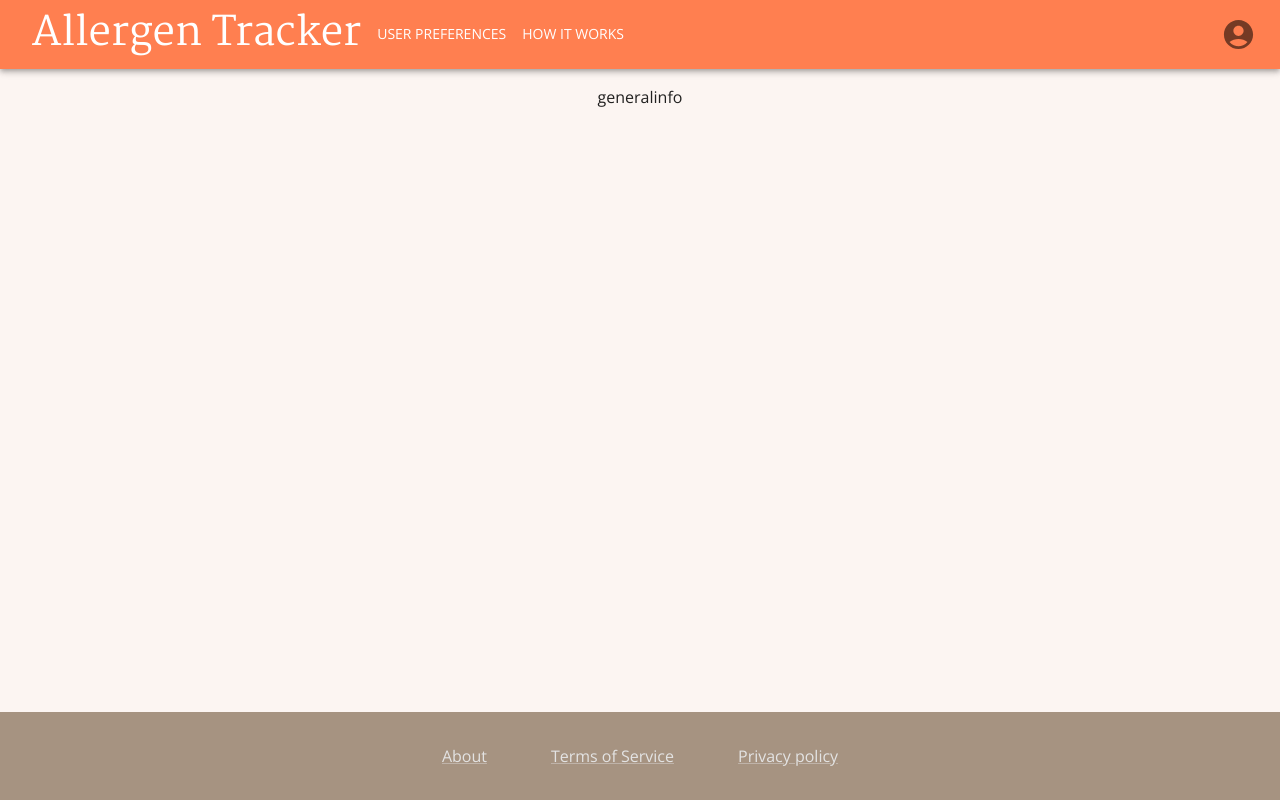
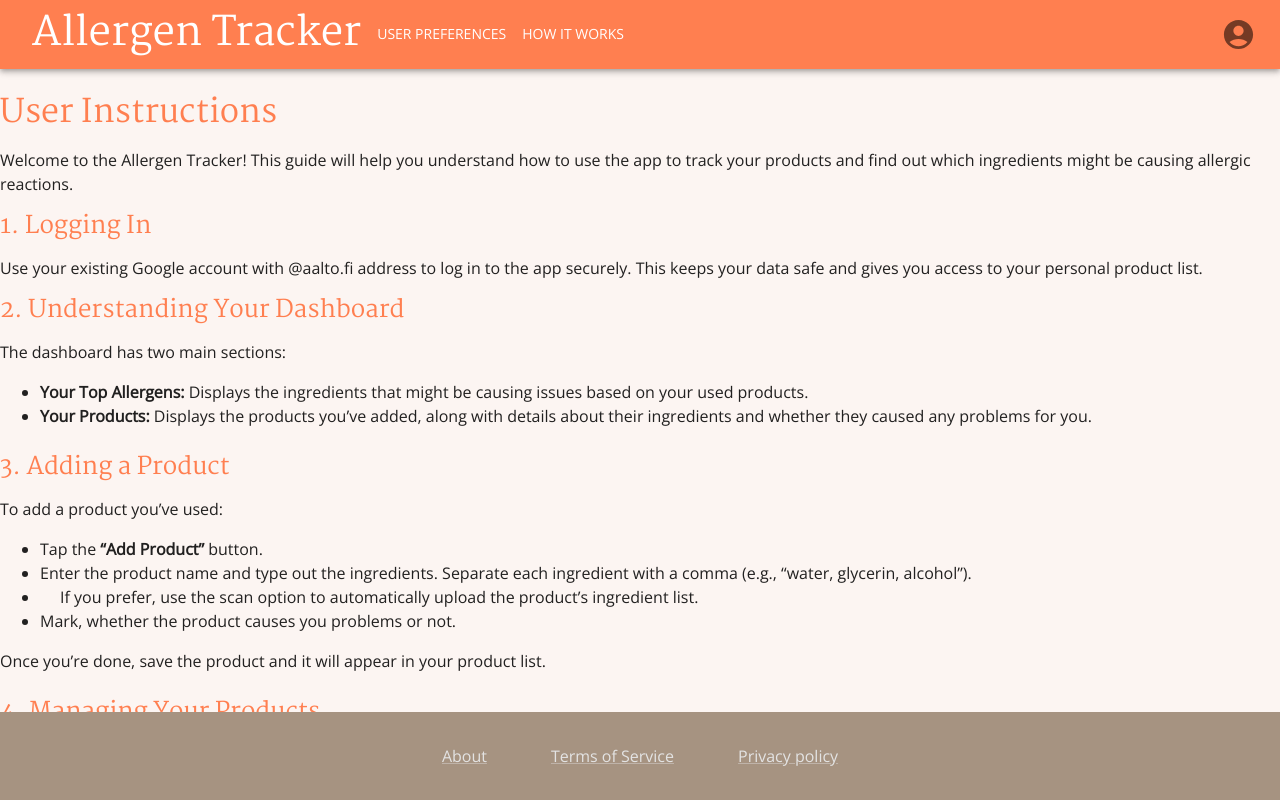
Before and after one commit to jompsku/dw3s-allergentracker, a React (Vite) app in the folder frontend/: page /how-it-works in a window 1280 px wide. Built offline with nearby package versions, Linux system fonts and the light colour scheme; what @toolpad/core would draw is missing.

Commit message:
add user instructions

```diff
--- a/frontend/src/components/pages/GeneralInfoPage.jsx
+++ b/frontend/src/components/pages/GeneralInfoPage.jsx
@@ -1,9 +1,87 @@
-import { Box, Button, Container } from "@mui/material"
+import { Box, Typography } from "@mui/material";
 
-function GeneralInfoPage() {
+const GeneralInfoPage = () => {
   return (
-      <p>generalinfo</p>
-  )
-}
+    <Box>
+      <Typography variant="h2" sx={{ marginTop: '25px' }}>User Instructions</Typography>
+      <p>
+        Welcome to the Allergen Tracker! This guide will help you understand how to use the app to track your products and find out which ingredients might be causing allergic reactions.
+      </p>
 
-export default GeneralInfoPage
+      <Typography variant="h3" sx={{ marginTop: '16px' }}>1. Logging In</Typography>
+      <p>
+        Use your existing Google account with @aalto.fi address to log in to the app securely. This keeps your data safe and gives you access to your personal product list.
+      </p>
+
+      <Typography variant="h3" sx={{ marginTop: '16px' }}>2. Understanding Your Dashboard</Typography>
+      <p>The dashboard has two main sections:</p>
+      <ul>
+        <li>
+          <strong>Your Top Allergens:</strong> Displays the ingredients that might be causing issues based on your used products.
+        </li>
+        <li>
+          <strong>Your Products:</strong> Displays the products you’ve added, along with details about their ingredients and whether they caused any problems for you.
+        </li>
+      </ul>
+
+      <Typography variant="h3" sx={{ marginTop: '25px' }}>3. Adding a Product</Typography>
+      <p>
+        To add a product you’ve used:
+      </p>
+      <ul>
+        <li>Tap the <strong><q>Add Product</q></strong> button.</li>
+        <li>
+          Enter the product name and type out the ingredients. Separate each ingredient with a comma (e.g., <q>water, glycerin, alcohol</q>).
+        </li>
+        <li>
+        <div style={{ marginLeft: '20px' }}>
+          If you prefer, use the scan option to automatically upload the product’s ingredient list.
+        </div>
+        </li>
+        <li>
+          Mark, whether the product causes you problems or not.
+        </li>
+      </ul>
+      <p>Once you’re done, save the product and it will appear in your product list.</p>
+
+      <Typography variant="h3" sx={{ marginTop: '25px' }}>4. Managing Your Products</Typography>
+      <Typography variant="h4" sx={{ marginTop: '16px' }}>a. Viewing Product Details</Typography>
+      <p>
+        To see more details about a product and edit them, such as its ingredients, expand the product from the <strong>Your Products</strong> list.
+      </p>
+
+      <Typography variant="h4" sx={{ marginTop: '16px' }}>b. Editing a Product</Typography>
+      <p>
+        If you need to make changes to a product’s name, ingredient list, or change whether it causes you problems, click the <q><strong>Edit</strong></q> button and update the details.
+      </p>
+
+      <Typography variant="h4" sx={{ marginTop: '16px' }}>c. Deleting a Product</Typography>
+      <p>
+        To remove a product from your list, click the <q><strong>Delete</strong></q> button. This action is permanent, so be sure before deleting.
+      </p>
+
+      <Typography variant="h3" sx={{ marginTop: '25px' }}>5. Additional Features</Typography>
+      <Typography variant="h4" sx={{ marginTop: '16px' }}>a. <q>How It Works</q> Section</Typography>
+      <p>
+        Learn more about how the app works by visiting the “How It Works” section in the menu at the top of every application view.
+      </p>
+
+      <Typography variant="h4" sx={{ marginTop: '16px' }}>b. Support Links</Typography>
+      <p>
+        You can find useful links like <i>About</i>, <i>Terms of Service</i>, and <i>Privacy Policy</i> at the bottom of every application view.
+      </p>
+
+      <Typography variant="h4" sx={{ marginTop: '16px' }}>c. Language</Typography>
+      <p>
+        Currently, the app is available only in English.
+      </p>
+
+      <Typography variant="h3" sx={{ marginTop: '25px' }}>7. Final Notes</Typography>
+      <p>
+        We hope this app helps you better understand which products and ingredients work best for you. Explore the features, add your products, and let the app guide you in managing your allergies.
+      </p>
+    </Box>
+  );
+};
+
+export default GeneralInfoPage;
```
